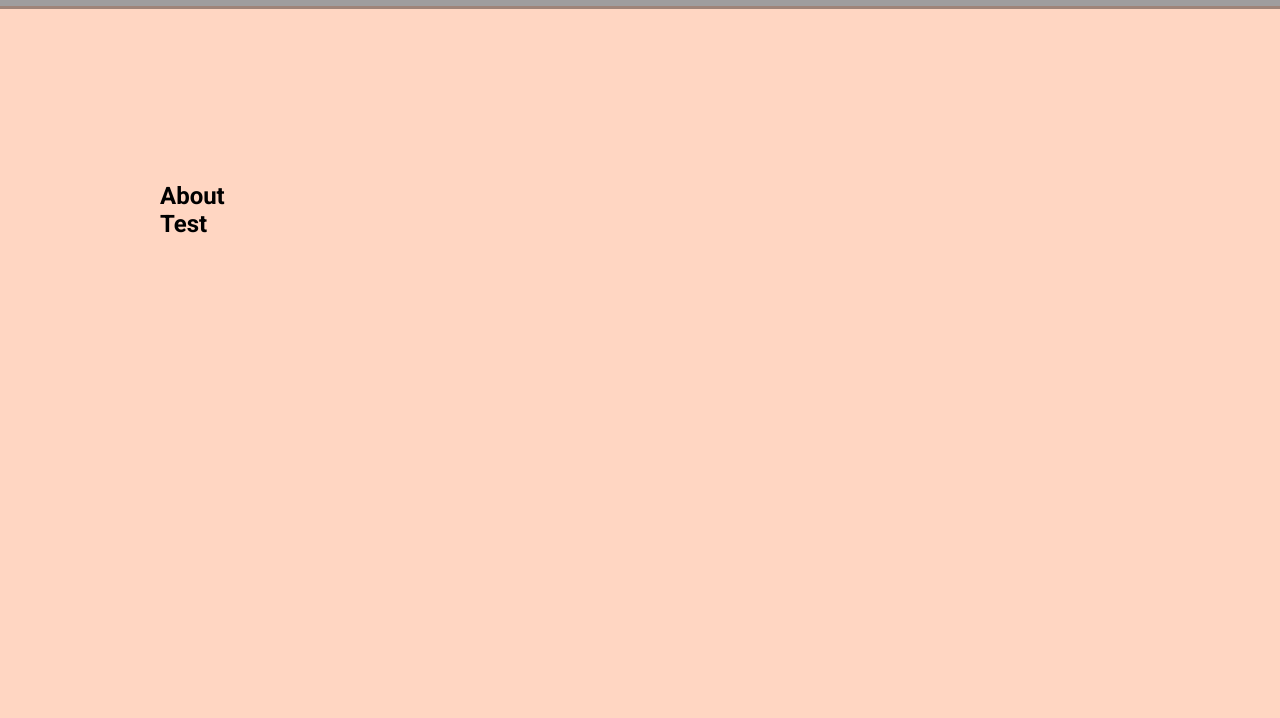
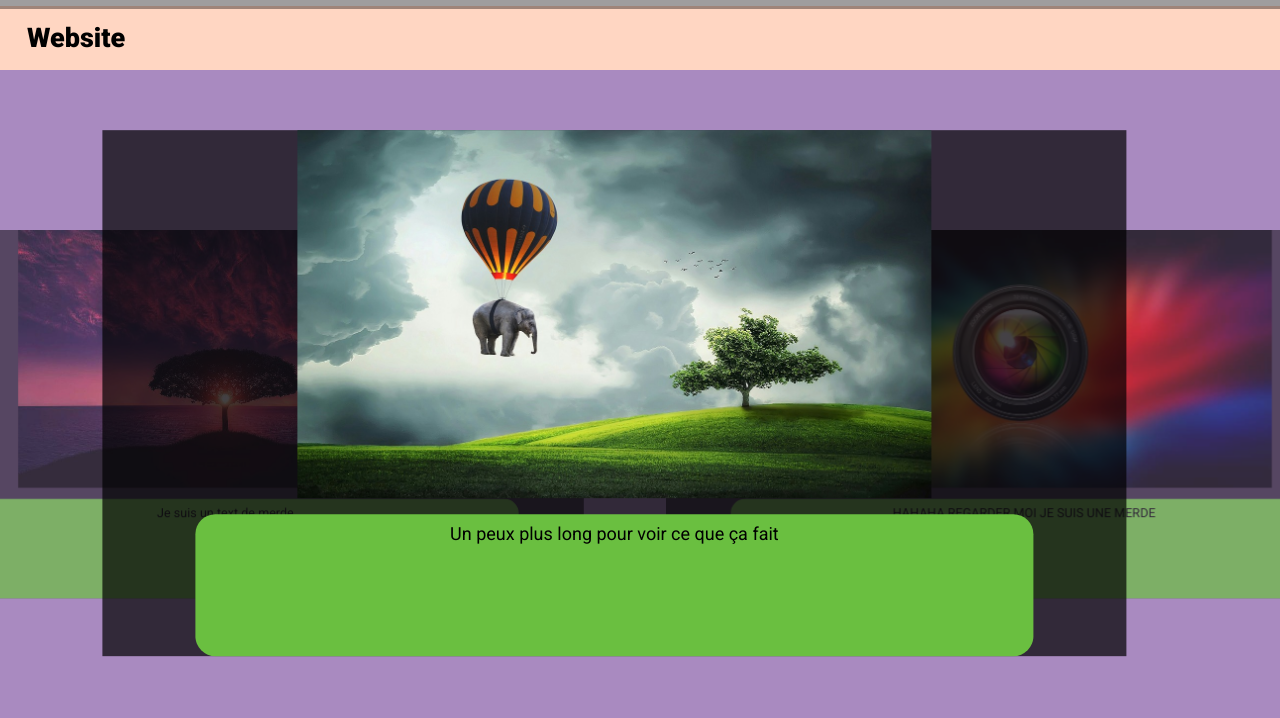
Before and after one commit to thomascerqueira/portefolio, a plain HTML site: page index.html in a window 1280 px wide. Shown: the part 82-800 px from the top of the page. Drawn offline with nearby package versions, Linux system fonts and the light colour scheme.

Commit message:
[ADD] placement caroussel

```diff
--- /dev/null
+++ b/caroussel.css
@@ -0,0 +1,113 @@
+.caroussel {
+    overflow: hidden;
+    background-color: hsla(250, 50%, 50%, 0.5);
+
+    --prev: translate3d(-70%, -10%, 0);
+    --active: translate3d(-50%, 40%, 0);
+    --next: translate3d(-70%, 150%, 0);
+
+    position: absolute;
+    display: flex;
+    justify-content: center;
+    align-items: center;
+    top: 0;
+    left: 0;
+    width: 100%;
+    height: 100%;
+    transform-style: preserve-3d;
+    perspective: 2000px;
+    isolation: isolate;
+}
+
+.caroussel-item {
+    position: absolute;
+    top: 0;
+    left: 50%;
+
+    display: flex;
+    align-items: center;
+    flex-direction: column;
+    width: 80%;
+    height: 60%;
+    position: inherit;
+    background-color: transparent;
+    gap: 1em;
+    transform: scale(0.7);
+    z-index: 0;
+
+    transition: all 500ms;
+    opacity: 0;
+
+    background-color: hsla(0, 70%, 0%, 0.7);
+}
+
+.caroussel-item > span {
+    height: 90%;
+    border-radius: 20px;
+    width: 80%;
+    padding: 0.5em;
+    background-color: hsla(100, 50%, 50%, 1);
+    font-size: var(--normal);
+}
+
+.caroussel-item.active {
+    opacity: 1;
+    transform: scale(1)
+                var(--active);
+    z-index: 1;
+}
+
+.caroussel-item.active > span {
+    transition: all 500ms;
+}
+
+.caroussel-item.prev {
+    opacity: 0.7;
+    transform: scale(0.7)
+            var(--prev);
+    z-index: 0;
+}
+
+.caroussel-item.next {
+    opacity: 0.7;
+    transform: scale(0.7)
+            var(--next);
+    z-index: 0;
+}
+
+
+.caroussel-item > img {
+    max-width: 100%;
+    max-height: 100%;
+    object-fit: cover;
+}
+
+
+
+@media (min-width: 768px) {
+    .caroussel {
+        --prev: translate3d(-40%, -80%, 0);
+        --active: translate3d(10%, -60%, 0);
+        --next: translate3d(50%, -80%, 0);
+    }
+
+    .caroussel-item.next {
+        transform-origin: right center;
+    }
+
+    .caroussel-item {
+        height: 70%;
+        left: 0;
+        top: 50%;
+    }
+
+    .caroussel-item > img {
+        height: 70%;
+    }
+
+    .caroussel-item > span {
+        text-align: center;
+        height: 100%;
+        max-width: auto;
+    }
+}
--- /dev/null
+++ b/carousselBuilder.js
@@ -0,0 +1,41 @@
+const websiteItems = [
+    {
+        img: "public/tree.jpg",
+        text: "Je suis un text de merde"
+    },
+    {
+        img: "public/elephant.jpg",
+        text: "Un peux plus long pour voir ce que ça fait"
+    },
+    {
+        img: "public/tamere.jpg",
+        text: "HAHAHA REGARDER MOI JE SUIS UNE MERDE"
+    }
+]
+
+const website = $("#website > div > div > .caroussel").get(0)
+const template = $("#template-item").get(0)
+
+
+function addItems(item, index, where) {
+    const clone = document.importNode(template.content, true)
+    const div = $("div", clone).get(0)
+    const span = $("span", clone).get(0)
+    const img = $("img", clone).get(0)
+
+    span.textContent = item.text
+    img.src = item.img
+
+    if (index === 0) {
+        div.classList.add("prev")
+    } else if (index === 1) {
+        div.classList.add("active")
+    } else if (index === 2) {
+        div.classList.add("next")
+    }
+    where.appendChild(clone)
+}
+
+websiteItems.forEach((item, index) => {
+    addItems(item, index, website)
+})
--- a/content.css
+++ b/content.css
@@ -13,14 +13,18 @@
 .section {
     scroll-snap-align: start;
 
-    display: inline-block;
-    width: 100%;
+    display: flex;
+    flex-direction: column;
+    max-width: 100%;
     height: 100vh;
 }
 
 .section-content {
+    display: flex;
+    flex-direction: column;
+    gap: 1em;
     height: 100%;
-    padding: 10em min(10em, 15vw)
+    width: 100%;
 }
 
 .section-content > * {
@@ -52,3 +56,15 @@
 .content section:nth-child(3) {
     background-color: hsl(250, 100%, 70%, 0.4);
 }
+
+@media (min-width: 768px) {
+    .section-content {
+        align-items: flex-start;
+    }
+
+    .section-content > h1 {
+        margin-left: 1em;
+        font-size: var(--title);
+        font-weight: var(--black);
+    }
+}
--- a/index.html
+++ b/index.html
@@ -6,13 +6,19 @@
     <meta charset="UTF-8">
     <meta http-equiv="X-UA-Compatible" content="IE=edge">
     <meta name="viewport" content="width=device-width, initial-scale=1.0">
+
     <script src="https://ajax.googleapis.com/ajax/libs/jquery/3.6.0/jquery.min.js"></script>
     <link rel="preconnect" href="https://fonts.googleapis.com">
     <link rel="preconnect" href="https://fonts.gstatic.com" crossorigin>
     <link href="https://fonts.googleapis.com/css2?family=Roboto:wght@400;500;700;900&display=swap" rel="stylesheet">
+
     <link rel="stylesheet" type="text/css" href="style.css">
     <link rel="stylesheet" type="text/css" href="menu.css">
     <link rel="stylesheet" type="text/css" href="content.css">
+    <link rel="stylesheet" type="text/css" href="caroussel.css">
+
+    <script src="carousselBuilder.js" defer></script>
+    <script src="test.js" defer></script>
 </head>
 <body>
     <nav class="menu">
@@ -20,23 +26,28 @@
             Thomas
         </div>
         <div class="menu-content">
-            <a href="#about" id="menu-about">About</a>
+            <!-- <a href="#about" id="menu-about">About</a> -->
             <a href="#website" id="menu-website">Website</a>
             <a href="#mobile" id="menu-mobile">Mobile</a>
             <a href="#game" id="menu-game">Game</a>
         </div>
     </nav>
+    <main>
         <div class="content">
-        <section id="about" class="section section-website">
+            <!-- <section id="about" class="section section-website">
                 <div class="section-content">
                     <h1>About</h1>
-                <h1>Test</h1>
+                    <h1>TEXT</h1>
                 </div>
-        </section>
+            </section> -->
             <section id="website" class="section section-website">
                 <div class="section-content">
-                <h1>website</h1>
-                <h1>Test</h1>
+                    <h1>Website</h1>
+                    <div class="container">
+                        <div class="caroussel">
+
+                        </div>
+                    </div>
                 </div>
             </section>
             <section id="mobile" class="section section-mobile">
@@ -52,6 +63,14 @@
                 </div>
             </section>
         </div>
+    </main>
+
+    <template id="template-item">
+        <div class="caroussel-item">
+            <img class="ci-img"></img>
+            <span class="ci-span"></span>
+        </div>
+    </template>
 </body>
-<script src="test.js"></script>
+
 </html>
--- a/style.css
+++ b/style.css
@@ -30,6 +30,12 @@ body {
   -ms-overflow-style: none;
 }
 
+.container {
+  position: relative;
+  height: 100%;
+  width: 100%;
+}
+
 *::-webkit-scrollbar {
   display: none;
 }
```
Also changed, not shown: carousselItem.js (added, +19 -0 lines), public/elephant.jpg (added), public/tamere.jpg (added), public/tg.png (added), public/tree.jpg (added). Lines whose indentation alone changed are shown as unchanged.
